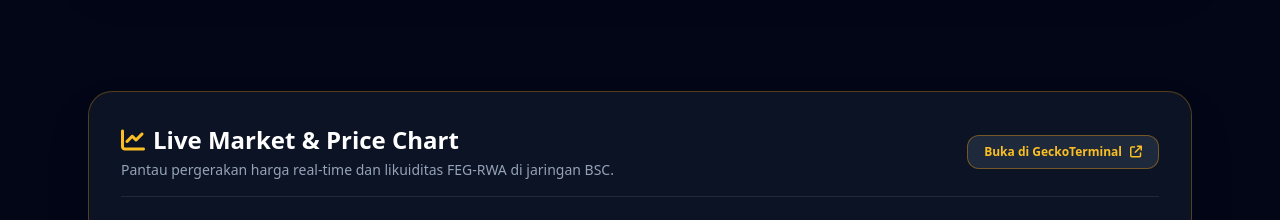
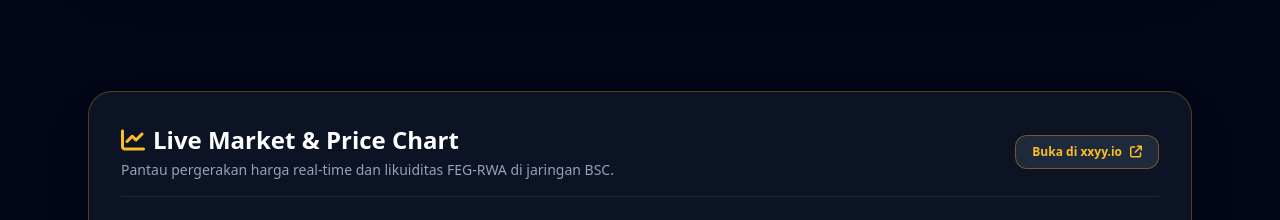
Before and after one commit to koinkaltaradihati/djfaststartegold, a plain HTML site: page index.html in a window 1280 px wide. Shown: the part 1980-2200 px from the top of the page. Drawn offline with nearby package versions, Linux system fonts and the light colour scheme; grey boxes are pictures that could not be loaded.

Commit message:
Update index.html

```diff
--- a/index.html
+++ b/index.html
@@ -199,8 +199,8 @@
                 </h2>
                 <p class="text-slate-400 text-sm mt-1">Pantau pergerakan harga real-time dan likuiditas FEG-RWA di jaringan BSC.</p>
             </div>
-            <a href="https://geckoterminal.com/bsc/pools/0xfA0c0e032B873b7a134C62E24c83dB2776e1e5Ca" target="_blank" class="mt-4 md:mt-0 px-4 py-2 bg-slate-800 border border-amber-500/40 text-amber-400 rounded-xl text-xs font-bold hover:bg-slate-700 transition flex items-center space-x-2">
-                <span>Buka di GeckoTerminal</span>
+            <a href="https://www.xxyy.io/bsc/0xfA0c0e032B873b7a134C62E24c83dB2776e1e5Ca" target="_blank" class="mt-4 md:mt-0 px-4 py-2 bg-slate-800 border border-amber-500/40 text-amber-400 rounded-xl text-xs font-bold hover:bg-slate-700 transition flex items-center space-x-2">
+                <span>Buka di xxyy.io</span>
                 <i class="fa-solid fa-arrow-up-right-from-square"></i>
             </a>
         </div>
```
